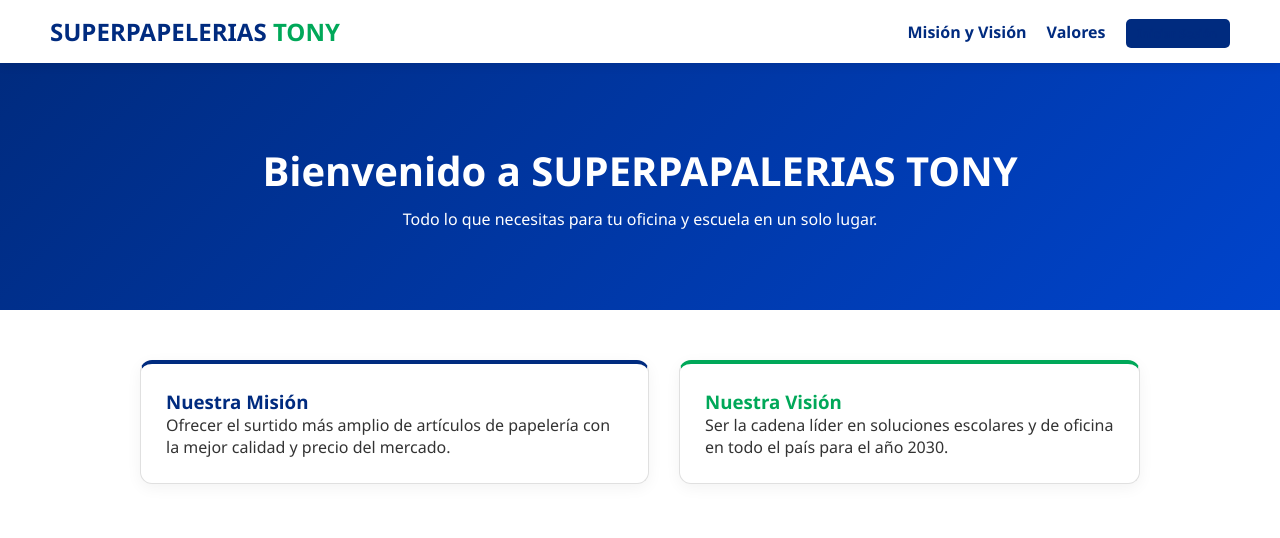
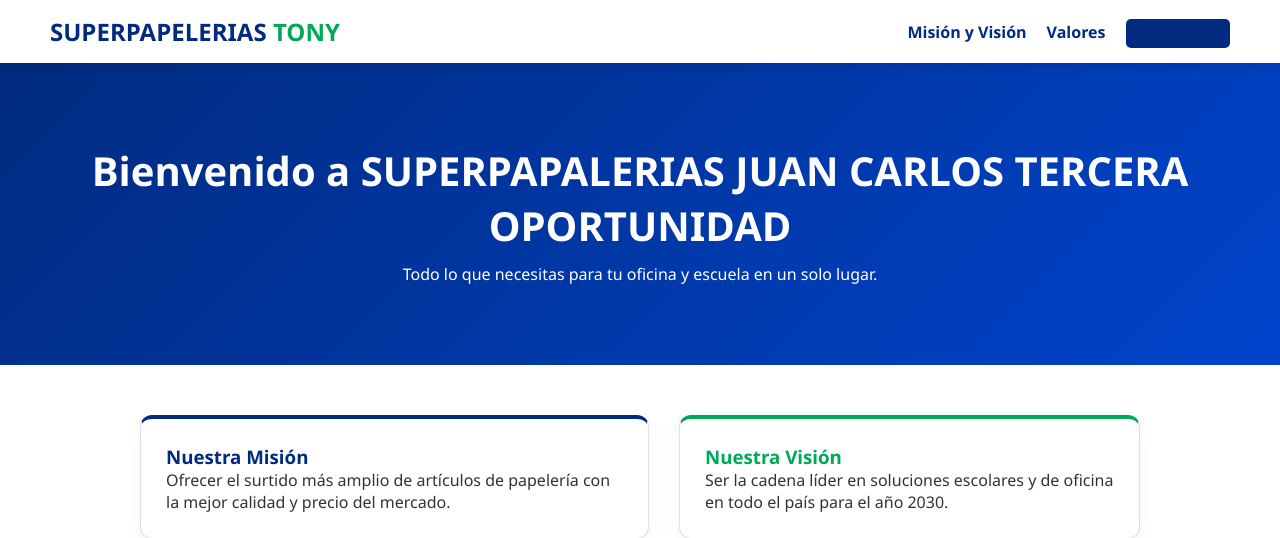
Before and after one commit to 24160804-pixel/EQUIPO15_TSO4SB, a PHP site: page / in a window 1280 px wide. Shown: the top 538 px of the page. Run offline with PHP 8.4, Linux system fonts and the light colour scheme.

Commit message:
Index examen tercera oportunidad TSO JCRR

```diff
--- a/index.php
+++ b/index.php
@@ -16,7 +16,7 @@
     </nav>
 
     <header class="hero">
-        <h1>Bienvenido a SUPERPAPALERIAS TONY</h1>
+        <h1>Bienvenido a SUPERPAPALERIAS JUAN CARLOS TERCERA OPORTUNIDAD</h1>
         <p>Todo lo que necesitas para tu oficina y escuela en un solo lugar.</p>
     </header>
 
```
